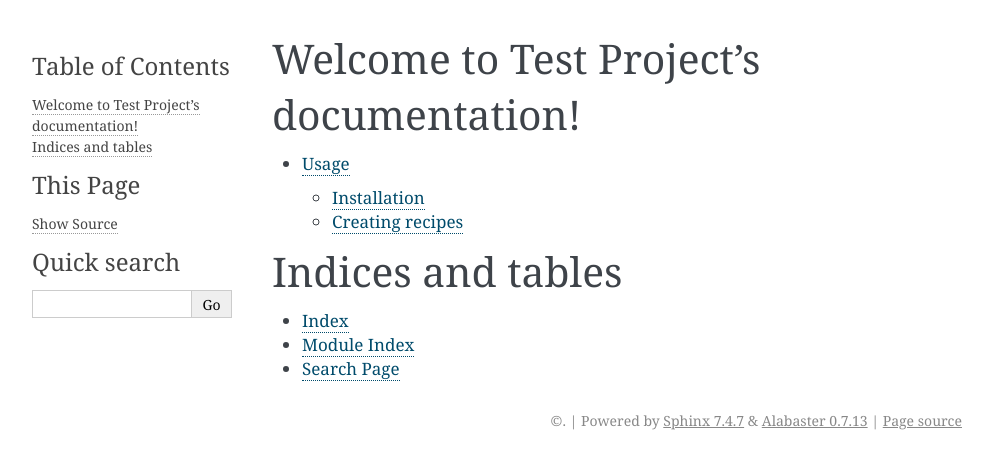
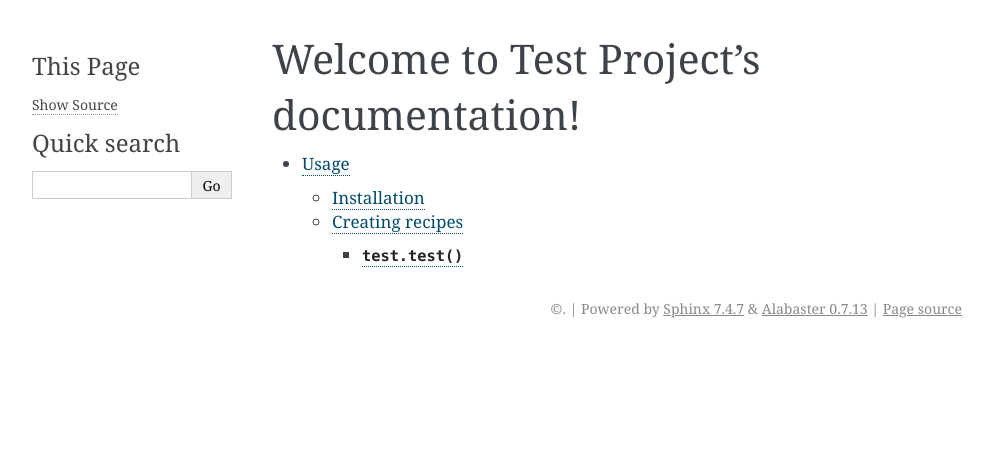
Before and after one commit to rdash99/sphinx-docs-testing, a Sphinx documentation site: the page built from docs/index.rst, in a window 1280 px wide. Shown: the top 469 px of the page, without its empty margins (148-1141 px from the left). Built offline with Sphinx 7.4.7, drawn with Linux system fonts in a browser that asks for light colours.

```diff
--- a/docs/index.rst
+++ b/docs/index.rst
@@ -8,12 +8,3 @@ Welcome to Test Project's documentation!
 
 .. toctree::
    usage
-
-
-
-Indices and tables
-==================
-
-* :ref:`genindex`
-* :ref:`modindex`
-* :ref:`search`
```
Also changed, not shown: docs/usage.rst (+8 -1 lines), 1 other file.
